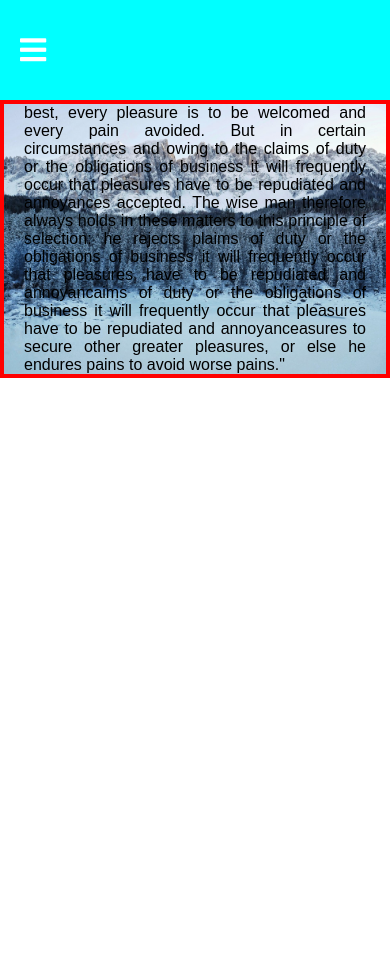
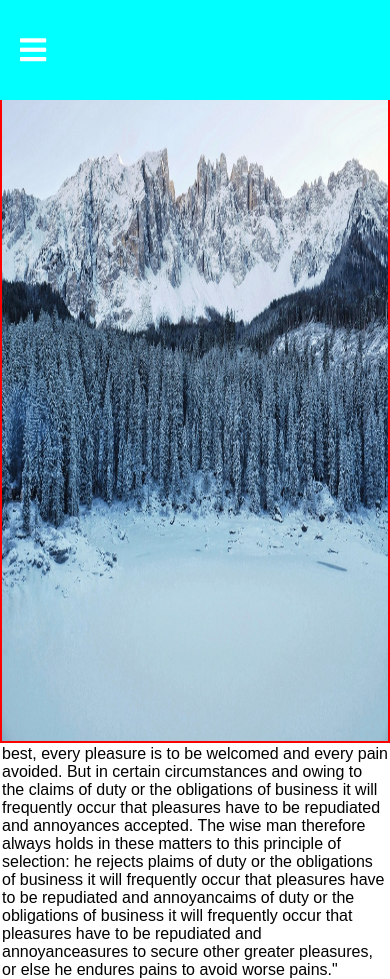
Before and after one commit to Manonmani-s/portfolio, a website: page recent/index.html in a window 390 px wide. Before the commit the page ends 844 px from the top, so only its background shows below. Drawn offline with Linux system fonts and the light colour scheme.

Commit message:
updated 16:19

```diff
--- a/recent/index.html
+++ b/recent/index.html
@@ -12,10 +12,8 @@
 <body>
 
   <div class="header">
-    <!-- <h2 class="logo">DarkCode</h2> -->
     <input type="checkbox" id="chk">
     <label for="chk" class="show-menu-btn">
-      <!-- <i class="fas fa-ellipsis-h"></i> -->
       <i class="fa fa-bars"></i>
     </label>
 
@@ -33,9 +31,9 @@
 
   <div class="about-Background">
 
+    <img class="background_Image" src="/img.jpg" alt="">
 
 
-    <div class="content">
 
     <p>
 
@@ -48,7 +46,7 @@
       repudiated and
       annoyanceasures to secure other greater pleasures, or else he endures pains to avoid worse pains."
     </p>
-    </div>
+
   </div>
 </body>
 
--- a/recent/style.css
+++ b/recent/style.css
@@ -5,11 +5,18 @@
 }
 
 .header {
+  position: fixed;
   height: 100px;
+  width: 90vw;
   background: aqua;
   padding: 0 20px;
   color: #fff;
+  display: block;
 }
+
+/* div.header>input {
+  position: sticky;
+} */
 
 .logo {
   line-height: 100px;
@@ -107,12 +114,20 @@
     right: 0;
   }
 
-  .about-Background,
-  .content {
-    background-image: url("/img.jpg");
+  .background_Image {
+    width: 100%;
+    height: 100%;
+  }
+
+
+  .about-Background {
+    padding-top: 4em;
+    display: block;
+    /* background-image: url('/img.jpg'); */
+    background-attachment: fixed;
     background-size: cover;
     background-repeat: no-repeat;
-
+    height: 80vh;
     border: 2px solid red;
   }
 }
```
Lines whose indentation alone changed are shown as unchanged.
